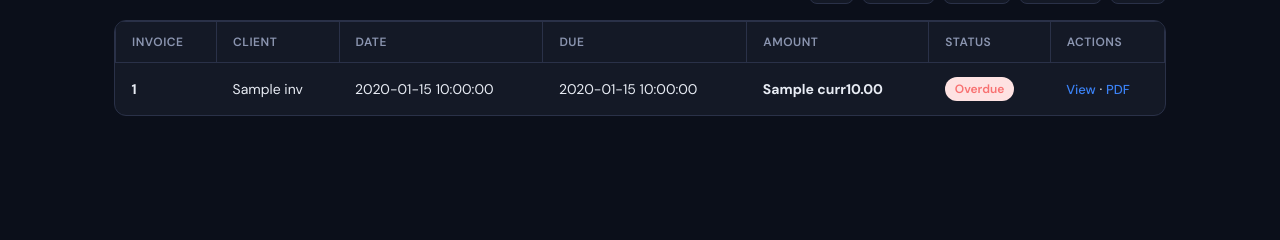
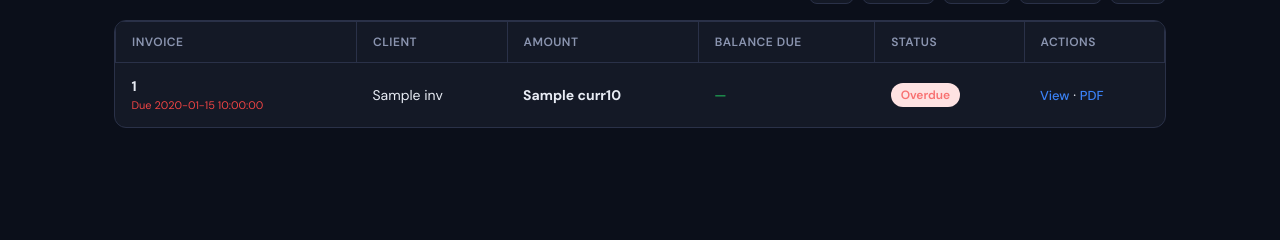
Before and after one commit to akaistudio/invoicesnap, a Flask app: template templates/dashboard.html in a window 1280 px wide. Shown: the part 258-498 px from the top of the page. Run offline with Flask 3, Linux system fonts and the light colour scheme; the template is opened without the code that fills it: most values are stand-ins (such as "Sample title", 1, 10 or a date in 2020); some libraries are stand-ins or nearby versions.

Commit message:
fix: cleaner invoice list — remove date columns, show balance due, due date only on overdue

```diff
--- a/templates/dashboard.html
+++ b/templates/dashboard.html
@@ -134,9 +134,8 @@
                     <tr>
                         <th>Invoice</th>
                         <th>Client</th>
-                        <th>Date</th>
-                        <th>Due</th>
                         <th>Amount</th>
+                        <th>Balance Due</th>
                         <th>Status</th>
                         <th>Actions</th>
                     </tr>
@@ -144,11 +143,20 @@
                 <tbody>
                     {% for inv in invoices %}
                     <tr>
-                        <td><strong>{{ inv.invoice_number }}</strong></td>
+                        <td>
+                            <strong>{{ inv.invoice_number }}</strong>
+                            {% if inv.status == 'overdue' %}<br><span style="font-size:11px;color:#ef4444">Due {{ inv.due_date }}</span>{% endif %}
+                        </td>
                         <td>{{ inv.client_name }}</td>
-                        <td>{{ inv.issue_date }}</td>
-                        <td>{{ inv.due_date }}</td>
-                        <td><strong>{{ curr }}{{ "{:,.2f}".format(inv.total) }}</strong></td>
+                        <td><strong>{{ curr }}{{ "{:,.0f}".format(inv.total) }}</strong></td>
+                        <td>
+                            {% set bal = inv.total - (inv.amount_paid or 0) %}
+                            {% if bal <= 0 %}
+                            <span style="color:#22c55e">—</span>
+                            {% else %}
+                            <span style="color:{% if inv.status == 'overdue' %}#ef4444{% else %}#E8ECF4{% endif %}">{{ curr }}{{ "{:,.0f}".format(bal) }}</span>
+                            {% endif %}
+                        </td>
                         <td><span class="status {{ inv.status }}">{{ inv.status | capitalize }}</span></td>
                         <td class="actions">
                             <a href="/invoice/{{ inv.id }}">View</a> ·
```
